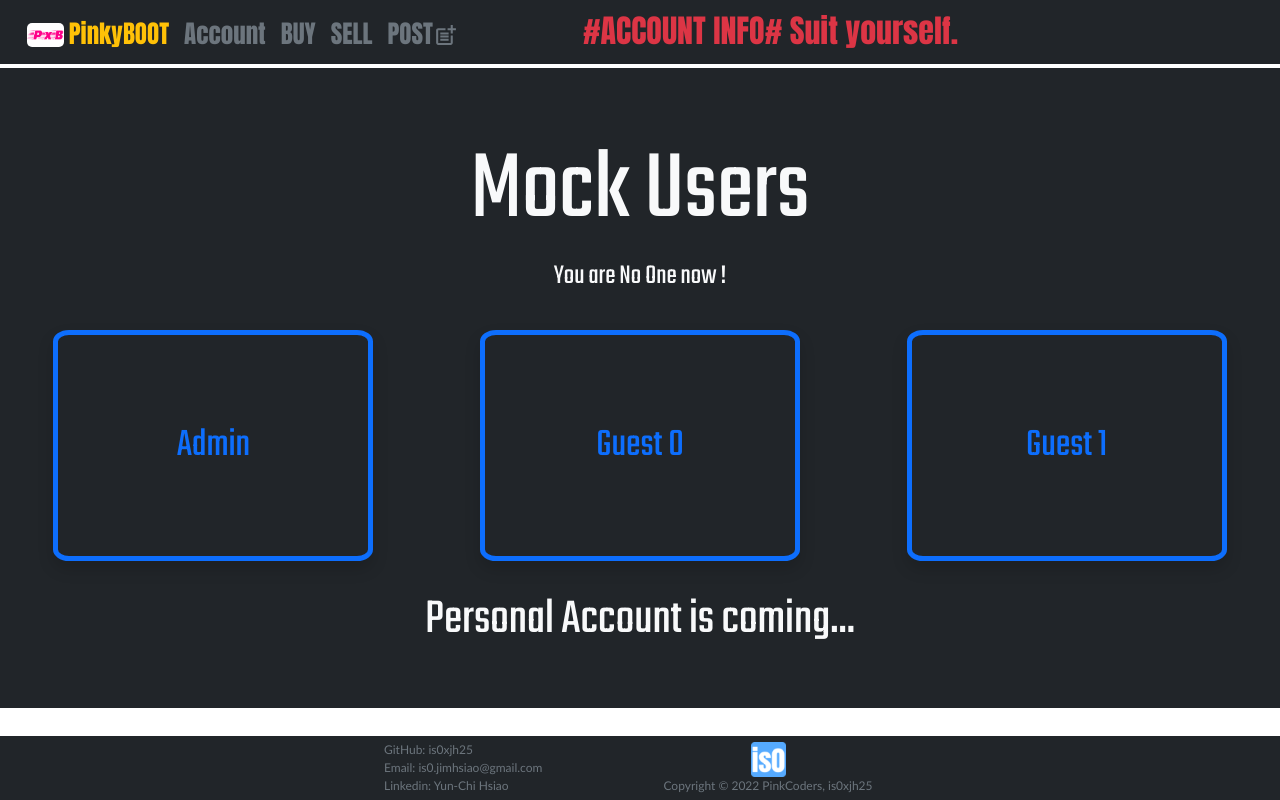
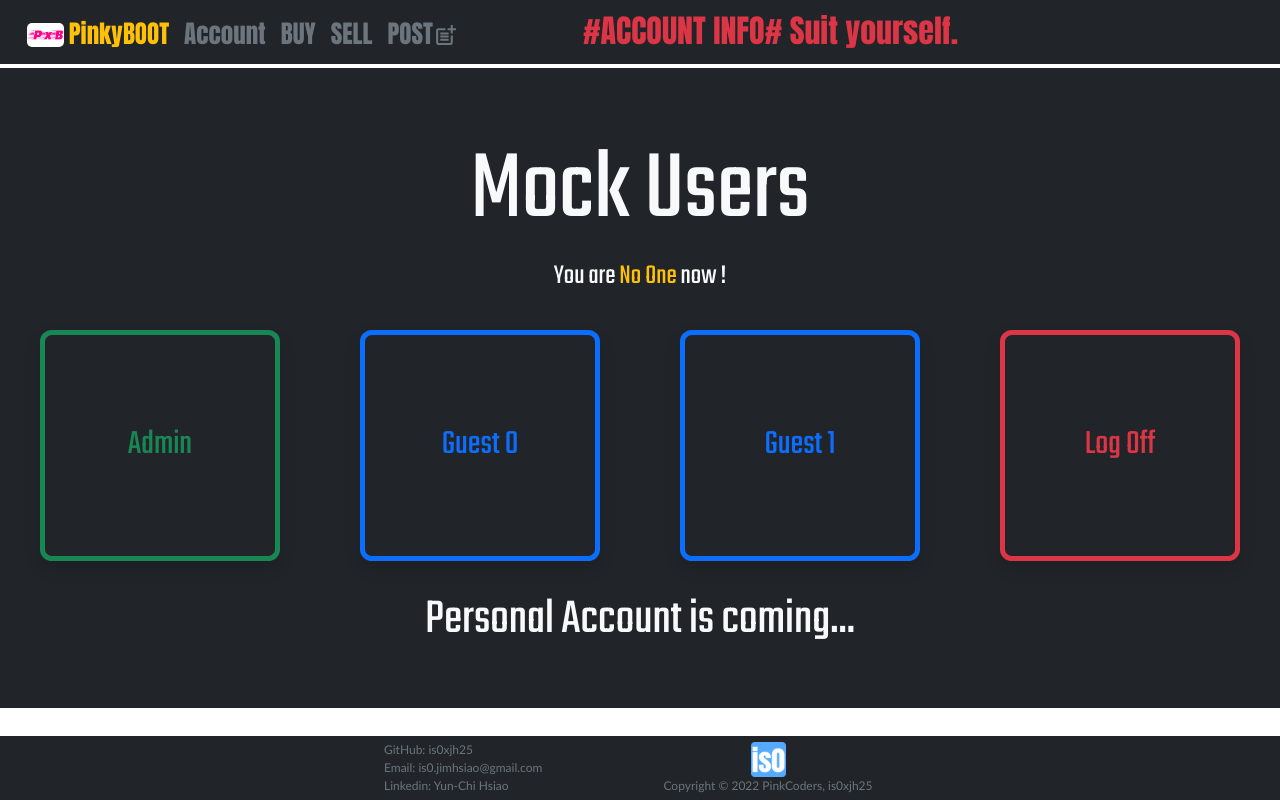
Before and after one commit to is0xjh25/is0xPinkyBoot, a React (Create React App) app: page /account in a window 1280 px wide. Built offline with nearby package versions, Linux system fonts and the light colour scheme.

Commit message:
Add: Redirect function

```diff
--- a/src/Utilities.js/Utilities.js
+++ b/src/Utilities.js/Utilities.js
@@ -1,5 +1,7 @@
 import { useState, useLayoutEffect} from 'react';
 import Cookies from 'js-cookie';
+
+const ACCOUNT = "token";
 
 function useWindowSize() {
 
@@ -21,7 +23,7 @@ function capitalize(str) {
 	return str[0].toUpperCase() + str.slice(1);
 }
 
-// // Set cookie when login
+// Set cookie when login
 function setCookie(name, value, days) {
 	Cookies.set(`${name}`, `${value}`, { expires: days }, { secure: true }, { sameSite: 'none' })
 	return name;
@@ -38,10 +40,10 @@ function deleteCookie(name) {
     Cookies.remove(`${name}`);
 }
 
-// // Check if a user is not logged in, and redirects to login page
+// Check if a user is not logged in, and redirects to login page
 function checkAuthorized() {
 
-	const user = getCookie('token');
+	const user = getCookie(ACCOUNT);
 
 	if (user) {
       return user;
@@ -56,5 +58,5 @@ export {
 	setCookie,
 	getCookie,
 	deleteCookie,
-	checkAuthorized
+	checkAuthorized,
 }
--- a/src/components/AddPost.js
+++ b/src/components/AddPost.js
@@ -3,7 +3,7 @@ import { useNavigate } from 'react-router-dom';
 import { useSnackbar } from 'notistack';
 import { BsTrash, BsUpload } from 'react-icons/bs';
 import { BiRefresh } from 'react-icons/bi';
-import { useWindowSize } from '../Utilities.js/Utilities';
+import { useWindowSize, checkAuthorized } from '../Utilities.js/Utilities';
 import { storePost } from '../Utilities.js/API';
 
 const AddPost = (props) => {
@@ -61,6 +61,10 @@ const AddPost = (props) => {
     description: "",
     poster: `${props.user}`
   })
+
+  useEffect(() => {
+    if (!checkAuthorized()) navigate("/account");
+  }, []);
 
   useEffect(() => {
     handleWindowSize()
--- a/src/components/Home.js
+++ b/src/components/Home.js
@@ -1,7 +1,7 @@
 import React, { useState, useEffect } from 'react';
 import { useNavigate } from "react-router-dom";
 import { useSnackbar } from 'notistack';
-import { useWindowSize, capitalize, setCookie, checkAuthorized, getCookie } from "../Utilities.js/Utilities";
+import { useWindowSize, capitalize, getCookie } from "../Utilities.js/Utilities";
 import Favicon from '../favicon_io/android-chrome-512x512.png';
 import { BsCashCoin } from 'react-icons/bs';
 import { AiOutlineShoppingCart, AiOutlineLogin } from 'react-icons/ai';
--- a/src/containers/Account.js
+++ b/src/containers/Account.js
@@ -1,7 +1,7 @@
 import React, {useState, useEffect} from "react";
 import { useNavigate } from 'react-router-dom';
 import { useSnackbar } from 'notistack';
-import { capitalize, setCookie, getCookie, deleteCookie, checkAuthorized } from "../Utilities.js/Utilities";
+import { capitalize, setCookie, getCookie, deleteCookie } from "../Utilities.js/Utilities";
 
 const ss = {
   main: {
@@ -23,25 +23,11 @@ const ss = {
     width: "100%",
     height: "50%",
   },
-  right: {
+  buttonBox: {
     display: "flex",
     alignItems: "center",
     justifyContent: "center",
-    width: "33.33%",
-    height: "100%",
-  },
-  mid: {
-    display: "flex",
-    alignItems: "center",
-    justifyContent: "center",
-    width: "33.33%",
-    height: "100%",
-  },
-  left: {
-    display: "flex",
-    alignItems: "center",
-    justifyContent: "center",
-    width: "33.33%",
+    width: "25%",
     height: "100%",
   },
   button: {
@@ -49,7 +35,7 @@ const ss = {
     height: "80%",
     border: "5px solid",
     borderRadius: "5%",
-    fontSize: "40px",
+    fontSize: "35px",
   }
 }
 
@@ -63,9 +49,20 @@ const Account = () => {
     navigate("/");
   }
 
+  function logOff() {
+    deleteCookie("token");
+    navigate("/");
+  }
+
   const navigate = useNavigate();
   const {enqueueSnackbar}  = useSnackbar();
   const [user, setUser] = useState();
+
+  useEffect(() => {
+    if (!getCookie('token')) {
+      enqueueSnackbar("Pick a user.",{variant:'info'});
+    }
+  }, [])
 
   useEffect(() => {
     setUser(getCookie('token'));
@@ -75,16 +72,19 @@ const Account = () => {
     <>
       <div style={ss.main}>
         <h1 style={{fontSize: "100px"}}>Mock Users</h1>
-        <h3>You are {user ? capitalize(user) : "No One" } now !</h3>
+        <h3>You are <span className="text-warning">{user ? capitalize(user): "No One" }</span>  now !</h3>
         <div style={ss.buttonGroup}>
-          <div style={ss.left}>
-            <button className="btn btn-outline-primary shadow" value="admin" style={ss.button} onClick={switchUser}>Admin</button>
+          <div style={ss.buttonBox}>
+            <button className="btn btn-outline-success shadow" value="admin" style={ss.button} onClick={switchUser}>Admin</button>
           </div>
-          <div style={ss.mid}>
+          <div style={ss.buttonBox}>
             <button className="btn btn-outline-primary shadow" value="guest0" style={ss.button} onClick={switchUser}>Guest 0</button>
           </div>
-          <div style={ss.right}>
+          <div style={ss.buttonBox}>
             <button className="btn btn-outline-primary shadow" value="guest1" style={ss.button} onClick={switchUser}>Guest 1</button>
+          </div>
+          <div style={ss.buttonBox}>
+            <button className="btn btn-outline-danger shadow" value="guest1" style={ss.button} onClick={logOff}>Log Off</button>
           </div>
         </div>
         <h1 style={{fontSize: "50px"}}>Personal Account is coming...</h1>
--- a/src/containers/Buy.js
+++ b/src/containers/Buy.js
@@ -1,14 +1,18 @@
 import React, { useState, useEffect} from 'react';
+import { useNavigate } from 'react-router-dom';
 import { useSnackbar } from 'notistack';
+import { checkAuthorized } from '../Utilities.js/Utilities';
 import { getBuyPosts } from '../Utilities.js/API';
 import Post from '../components/Post';
 
 const Buy = () => {
 
+  const navigate = useNavigate();
   const {enqueueSnackbar}  = useSnackbar();
   const [posts, setPosts] = useState([]);
 
   useEffect(() => {
+    if (!checkAuthorized()) navigate("/account");
     getBuyPosts().then(res => {
       setPosts(res);
     }).catch(err => {
--- a/src/containers/Sell.js
+++ b/src/containers/Sell.js
@@ -1,10 +1,29 @@
-import React, { Fragment } from "react";
+import React, { useState, useEffect} from 'react';
+import { useNavigate } from 'react-router-dom';
+import { useSnackbar } from 'notistack';
+import { checkAuthorized } from '../Utilities.js/Utilities';
+import { getSellPosts } from '../Utilities.js/API';
+import Post from '../components/Post';
 
 const Sell = () => {
+
+  const navigate = useNavigate();
+  const {enqueueSnackbar}  = useSnackbar();
+  const [posts, setPosts] = useState([]);
+
+  useEffect(() => {
+    if (!checkAuthorized()) navigate("/account");
+    getSellPosts().then(res => {
+      setPosts(res);
+    }).catch(err => {
+      enqueueSnackbar(`${err}`,{variant:'error'});
+    })
+  }, []);
+
   return (
-    <Fragment>
+    <>
       <h3>Sell</h3>
-    </Fragment>
+    </>
   );
 };
 
```
